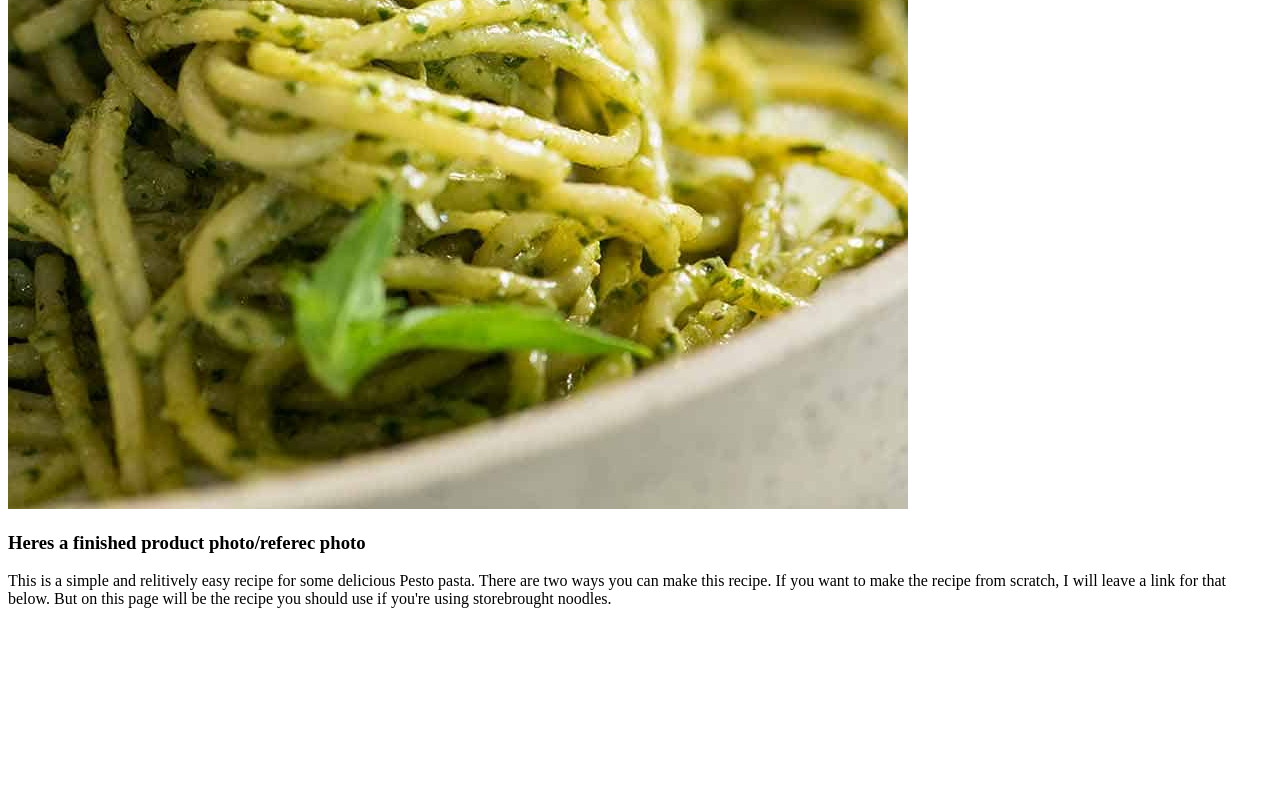
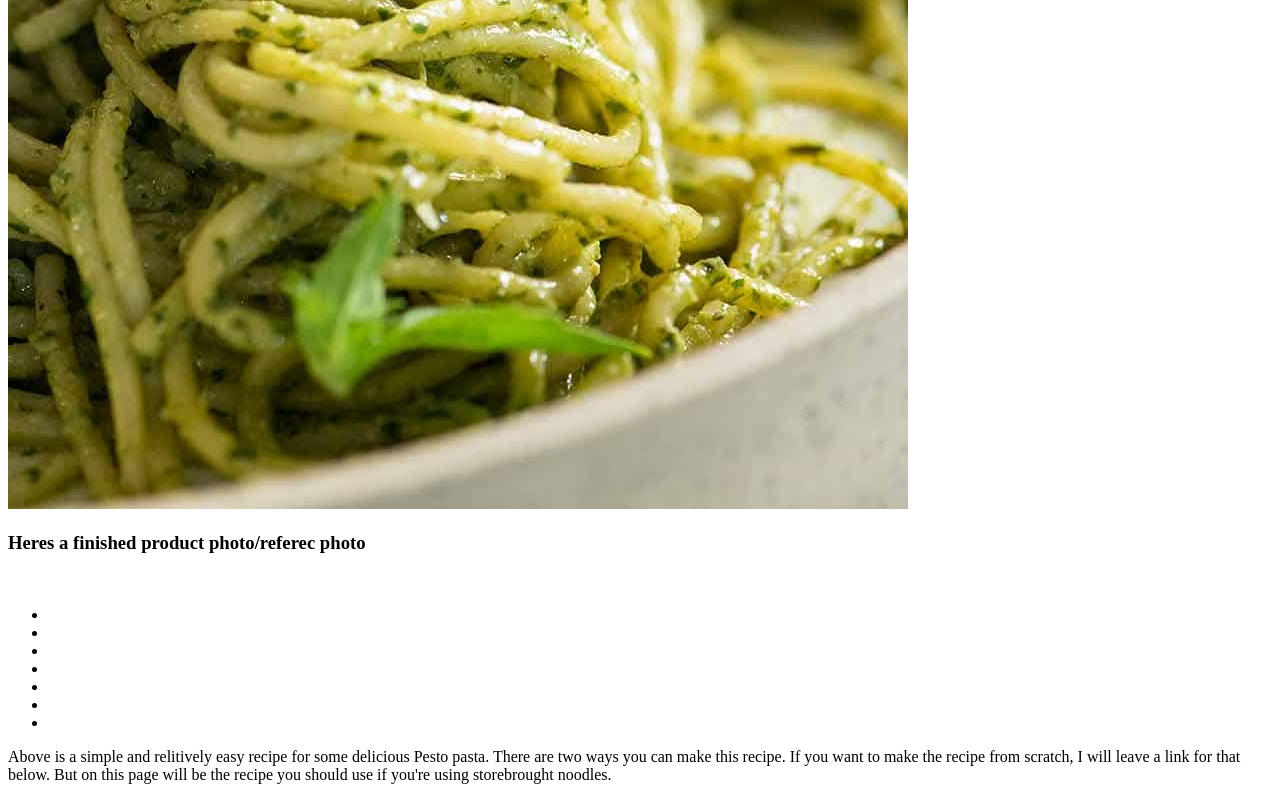
Before and after one commit to ykmeracle/odin-recipes, a plain HTML site: page recipes/pesto-pasta.html in a window 1280 px wide. Shown: the part 831-1631 px from the top of the page. Before the commit the page ends 1455 px from the top, so only its background shows below. Drawn offline with Linux system fonts and the light colour scheme.

Commit message:
additions

```diff
--- a/recipes/pesto-pasta.html
+++ b/recipes/pesto-pasta.html
@@ -10,7 +10,17 @@
     <h1 id="header">Recipe for a delicious Pesto Pasta</h1>
     <img src="../images/pesto.jpg" alt="Finished product"/>
     <h3>Heres a finished product photo/referec photo</h3>
-<p>This is a simple and relitively easy recipe for some delicious Pesto pasta. There are two ways you can make this recipe.
+    <br>
+    <ul>
+      <li></li>
+      <li></li>
+      <li></li>
+      <li></li>
+      <li></li>
+      <li></li>
+      <li></li>
+    </ul>
+<p>Above is a simple and relitively easy recipe for some delicious Pesto pasta. There are two ways you can make this recipe.
   If you want to make the recipe from scratch, I will leave a link for that below. But on this page will be the recipe you should use
   if you're using storebrought noodles.
 </p>
```
Also changed, not shown: recipes/vanillacake.html (+12 -0 lines).
